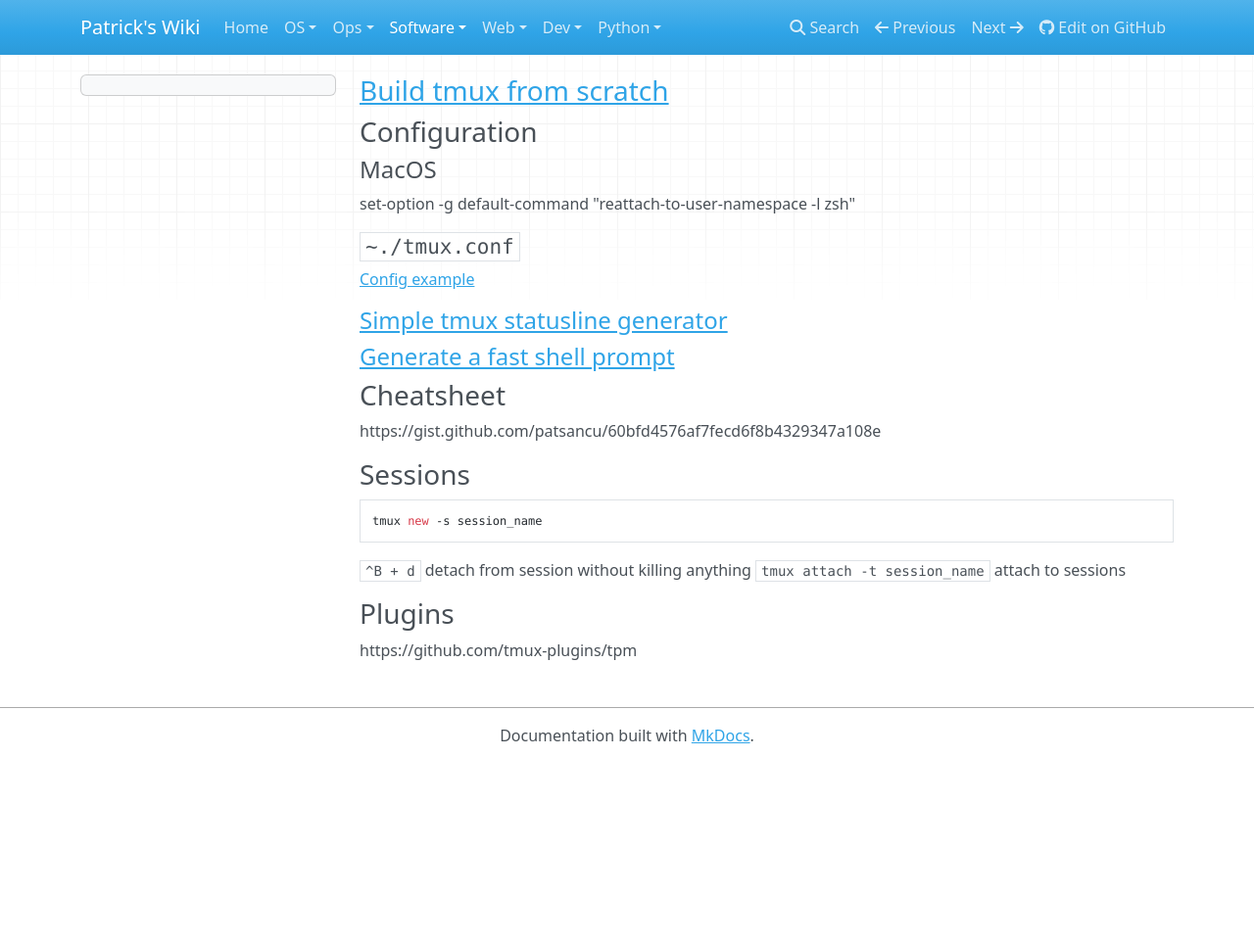
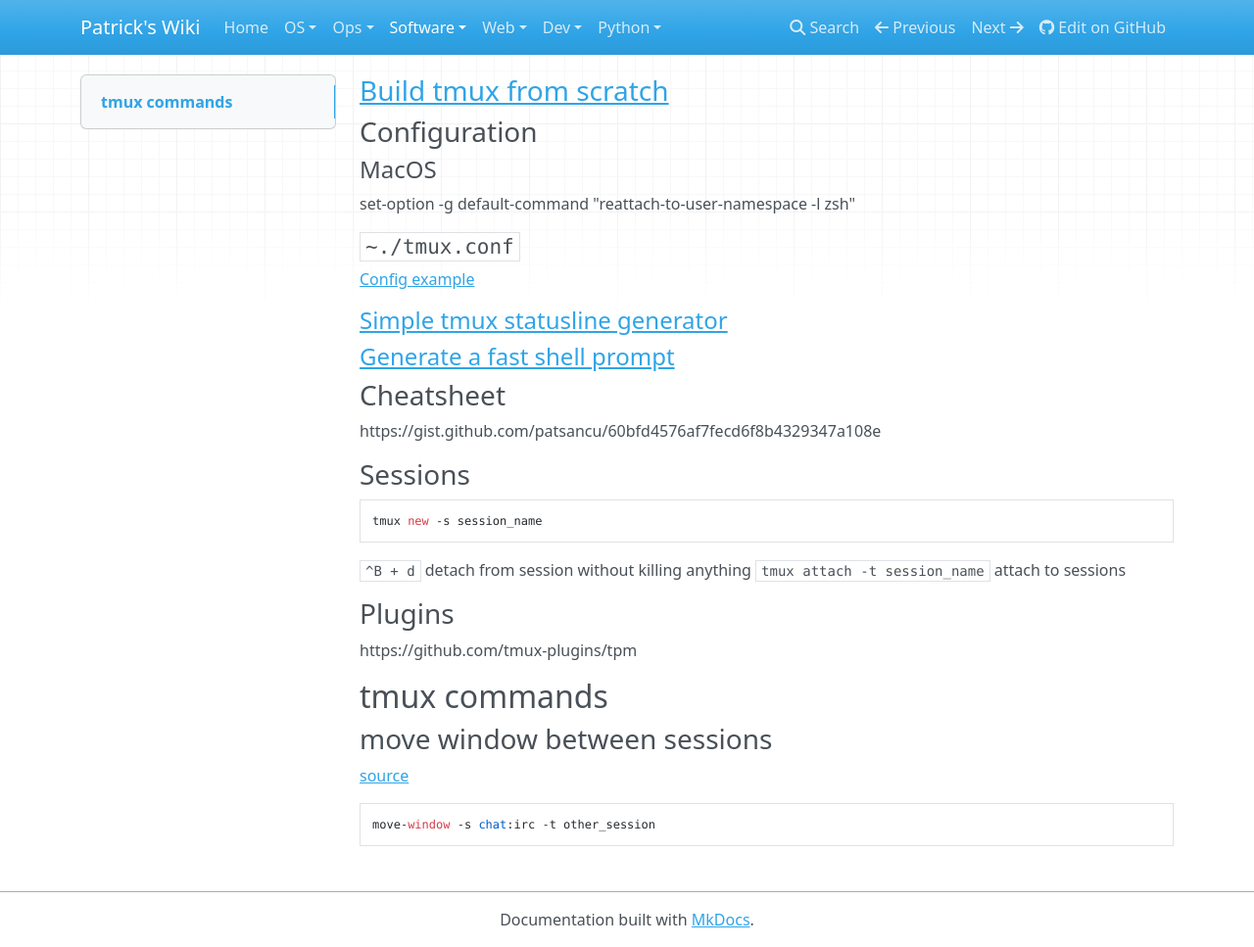
Before and after one commit to patsancu/wiki, an MkDocs documentation site: the page built from docs/Software/tmux.md, in a window 1280 px wide and 967 px high. Shown: the whole window at 98% size. Built offline with MkDocs 1.6.1, drawn with Linux system fonts in a browser that asks for light colours; nearby versions of some CDN libraries.

Commit message:
tmux: move window between sessions

````diff
--- a/docs/Software/tmux.md
+++ b/docs/Software/tmux.md
@@ -1,3 +1,7 @@
+
+
+
+
 ### [Build tmux from scratch](https://gist.github.com/patsancu/1a169a3a2c306e498ea809e8f30fc5fd)
 
 ### Configuration
@@ -25,3 +29,10 @@ tmux new -s session_name
 ### Plugins
 
 https://github.com/tmux-plugins/tpm
+
+## tmux commands
+### move window between sessions
+[source](https://stackoverflow.com/a/3123600)
+```
+move-window -s chat:irc -t other_session
+```
````
